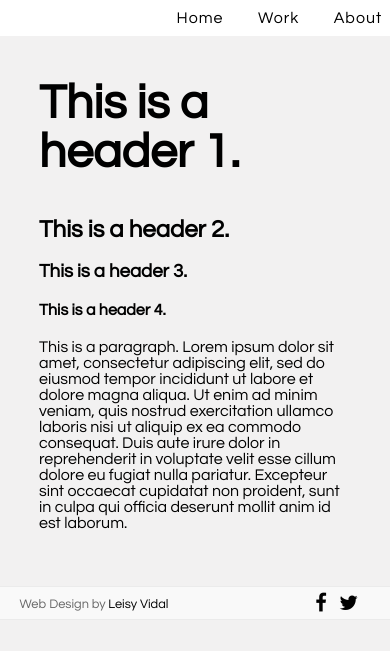
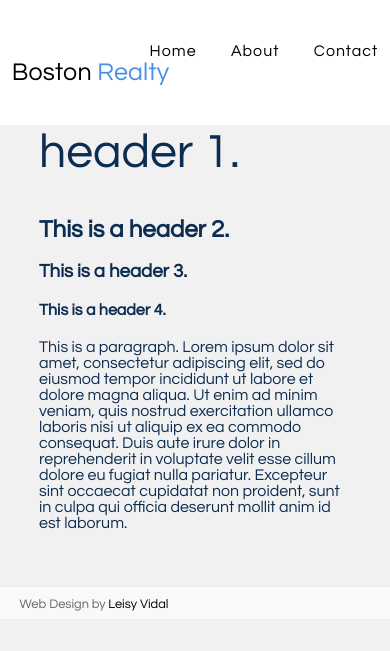
Before and after one commit to leisyvidal/Boston-Realty-Website, a PHP site: page / in a window 390 px wide. Shown: the top 651 px of the page. Run offline with PHP 8.4, Linux system fonts and the light colour scheme; some libraries are stand-ins or nearby versions; some web fonts are replaced.

Commit message:
Header Menu Styled
Header and nav created and styled for both desktop and mobile.

```diff
--- a/css/styles.css
+++ b/css/styles.css
@@ -1,13 +1,14 @@
 body{
-	margin:0px;
-	font: 16px Questrial, sans-serif;
-	background-color:#F2F1F1;
-	font-size:1em;
+	font: normal 16px Questrial, sans-serif;
+	background:#F2F1F1;
+    color: #0C2D52;
+    margin:0 auto;
 	}
 
 /*//////Start Fonts//////*/
 h1{
 	font-size:3em;
+    font-weight: normal;
 	}
 h2{
 
@@ -42,8 +43,8 @@ a{
 
 /*//////Start Nav//////*/
 header{
-	width:96%;
-	padding:10px 2%;
+	width:94%;
+	padding:40px 3%;
 	position:absolute;
 	top:0;
 	left:0;
@@ -51,13 +52,43 @@ header{
 	text-align:right;
 	letter-spacing: 1px;
 	}
-
+nav{
+    width: 33.33%;
+    float: left;
+    text-align: left;
+    }
 nav a{
     margin-right:30px;
 	}
 nav a:last-child{
     margin-right:0px;
 	}
+.logo{
+    width: 33.33%;
+    float: left;
+    text-align: center;
+    }
+.logo h1{
+    display:inline;
+    font-size: 25px;
+    letter-spacing: .2px;
+    }
+.logo h1 span{
+    color: #4A90E2;
+    }
+.social{
+    width: 33.33%;
+    float: right;
+    text-align: right;
+    }
+.social a{
+    font-size: 20px;
+    margin-right: 20px;
+    }
+.social a:hover{
+    color: #4A90E2;
+    transition: .3s all ease-in-out;
+    }
 /*//////End Nav//////*/
 
 /*//////Start Container//////*/
@@ -137,19 +168,22 @@ footer p{
     font-size: .8em;
     color:#666;
     }
-.social{
-    float:right;
-    text-align: right;
+/*//////End Footer//////*/
+
+
+/*//////Start Media Queries//////*/
+@media all and (max-width:800px){
+    .logo{
+        float:left;
+        width: auto;
+        }
+    nav{
+        float:right;
+        width: auto;
+        margin-top: 3px;
+        }
+    .social{
+        display:none;
+        }
     }
-.social a{
-    font-size: .95rem;
-	padding-right: 9px;
-	transition: all .25s ease-in-out;
-	}
-.social a:last-child{
-	padding-right: 0px;
-	}
-.social a:hover{
-    color:gray;
-    }
-/*//////End Footer//////*/
+/*//////End Media Queries//////*/
--- a/includes/header.html
+++ b/includes/header.html
@@ -27,8 +27,18 @@
 <body>
     <header>
         <nav>
-            <a href="index.html">Home</a>
-            <a href="work.html">Work</a>
-            <a href="about.html">About</a>
+            <a href="#">Home</a>
+            <a href="#">About</a>
+            <a href="#">Contact</a>
         </nav>
+
+        <div class="logo">
+            <a href="#"><h1>Boston <span>Realty</span></h1></a>
+        </div>
+
+        <div class="social">
+        <a href="#" target="_blank"><i class="fa fa-facebook"></i></a>
+        <a href="#" target="_blank"><i class="fa fa-twitter"></i></a>
+        <a href="#" target="_blank"><i class="fa fa-instagram"></i></a>
+        </div>
     </header>
```
